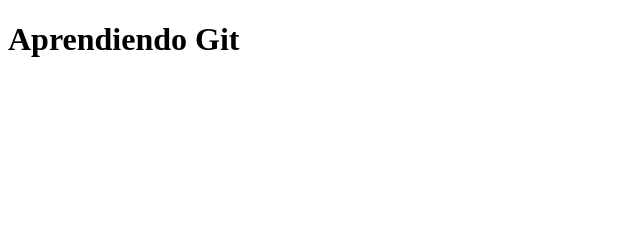
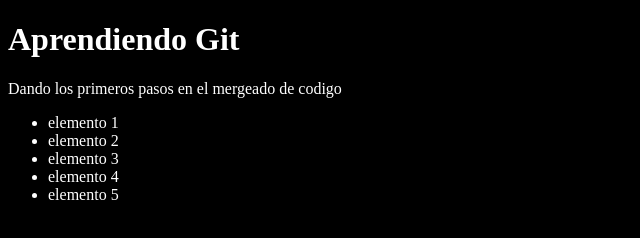
Before and after one commit to Hanuel08/git_github_jonmircha, a plain HTML site: page index.html in a window 1280 px wide. Shown: the whole page, without its empty margins (0-640 px from the left). Drawn offline with Linux system fonts and the light colour scheme.

Commit message:
Agregando hoja de estilos al html

```diff
--- a/index.html
+++ b/index.html
@@ -4,9 +4,17 @@
   <meta charset="UTF-8">
   <meta name="viewport" content="width=device-width, initial-scale=1.0">
   <title>Aprendiendo Git</title>
+  <link rel="stylesheet" href="style.css">
 </head>
 <body>
   <h1>Aprendiendo Git</h1>
-
+  <p>Dando los primeros pasos en el mergeado de codigo</p>
+  <ul>
+    <li>elemento 1</li>
+    <li>elemento 2</li>
+    <li>elemento 3</li>
+    <li>elemento 4</li>
+    <li>elemento 5</li>
+  </ul>
 </body>
 </html>
```
